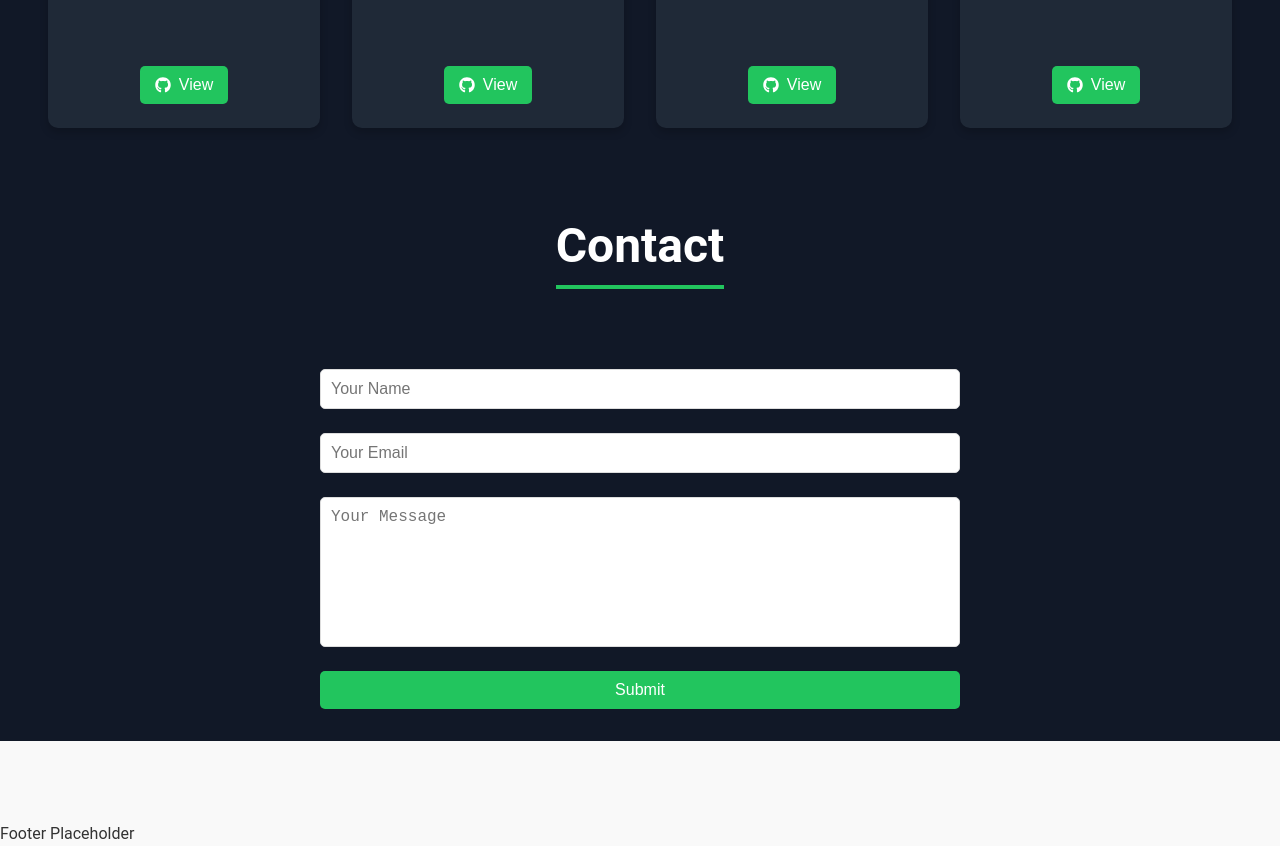
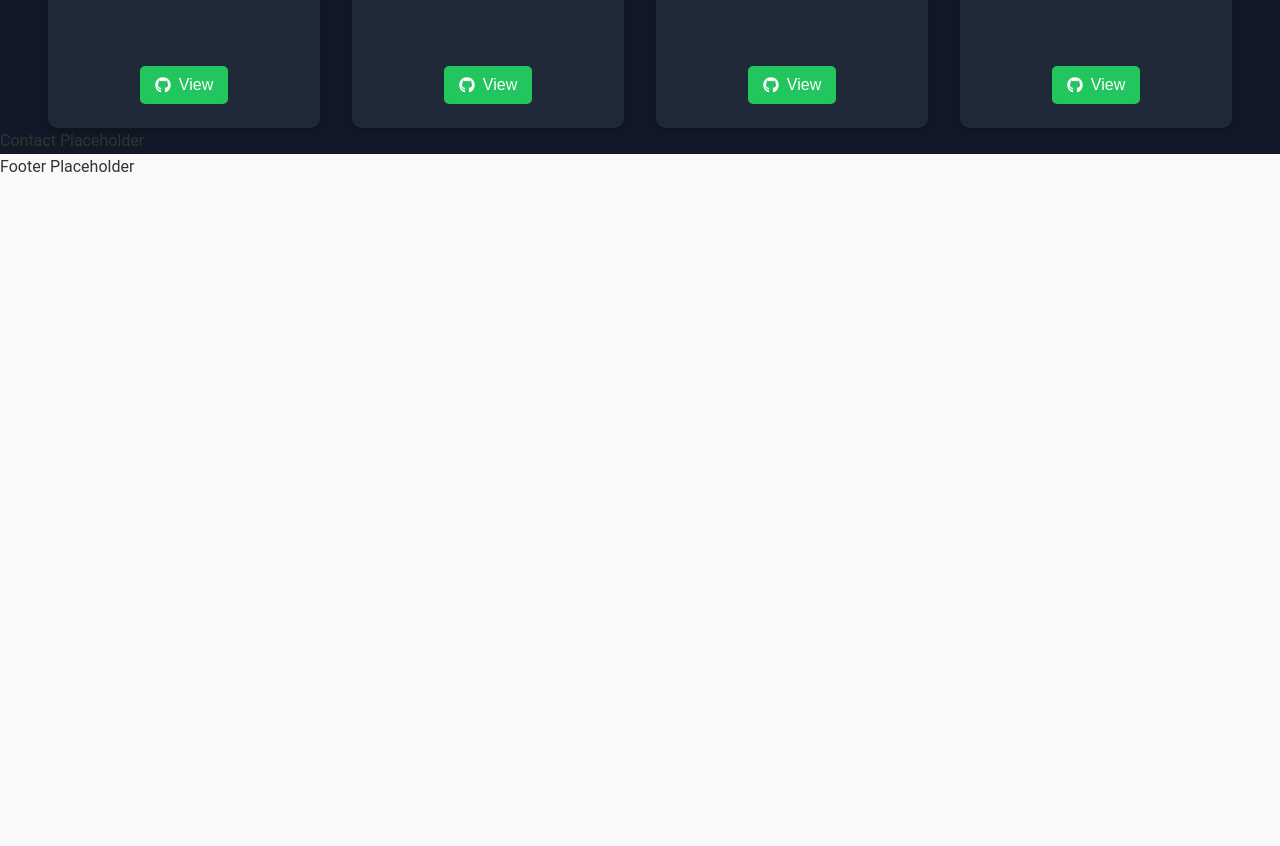
Before and after one commit to Agraw-Mindaye/Portfolio, a React (Create React App) app: page / in a window 1280 px wide. Shown: the part 2080-2926 px from the top of the page. After the commit the page ends 2259 px from the top, so only its background shows below. Built offline with nearby package versions, Linux system fonts and the light colour scheme.

Commit message:
Revert "created the contact section using EmailJS"
This reverts commit 8576a8f42889a6f4e374c356cdc03449f3b9f222.

```diff
--- a/package.json
+++ b/package.json
@@ -13,7 +13,6 @@
         "eject": "react-scripts eject"
     },
     "dependencies": {
-        "@emailjs/browser": "^4.4.1",
         "@react-spring/web": "^9.7.5",
         "react": "^18.2.0",
         "react-dom": "^18.2.0",
--- a/src/components/Contact.tsx
+++ b/src/components/Contact.tsx
@@ -1,136 +1,8 @@
-import { useState } from "react";
-import { useMediaQuery } from "../hooks/useMediaQuery";
-import { CSSProperties } from "react";
-import emailjs from "@emailjs/browser";
+const Contact = () => {
+    return (
+        <div>Contact Placeholder</div>
+    )
 
-const Contact = () => {
-
-  const breakpoint = useMediaQuery();
-  const isMobile = breakpoint === "xs" || breakpoint === "sm"; // For small screens < 768px
-  const isTablet = breakpoint === "md" || breakpoint === "lg"; // For 768px ≤ width < 1280px
-
-  const [formData, setFormData] = useState({
-    from_name: "",
-    email: "",
-    message: "",
-  });
-
-  const [status, setStatus] = useState("");
-
-  const handleChange = (e: React.ChangeEvent<HTMLInputElement | HTMLTextAreaElement>) => {
-    const { name, value } = e.target;
-    setFormData((prev) => ({ ...prev, [name]: value }));
-  };
-
-  const handleSubmit = (e: React.FormEvent) => {
-    e.preventDefault();
-
-    const serviceId = process.env.REACT_APP_EMAILJS_SERVICE_ID!;
-    const templateId = process.env.REACT_APP_EMAILJS_TEMPLATE_ID!;
-    const publicKey = process.env.REACT_APP_EMAILJS_PUBLIC_KEY!;
-
-
-    emailjs
-    .send(serviceId, templateId, formData, publicKey)
-      .then(
-        (response) => {
-          console.log("SUCCESS!", response.status, response.text);
-          setStatus("Message sent successfully!");
-          setFormData({ from_name: "", email: "", message: "" });
-        },
-        (err) => {
-          console.error("FAILED...", err);
-          setStatus("Failed to send message. Please try again.");
-        }
-      );
-  };
-
-  const contactSectionStyle: CSSProperties = {
-    display: "flex",
-    flexDirection: "column",
-    alignItems: "center",
-    marginBottom: "5rem",
-  };
-
-  const titleStyle: CSSProperties = {
-    position: "relative",
-    fontSize: isTablet ? "2.5rem" : isMobile ? "1.75rem" : "3rem",
-    marginTop: "5rem",
-    marginBottom: isMobile ? "3rem" : "5rem",
-    color: "#fff",
-    borderBottom: "solid 4px #22c55e",
-  };
-
-  const formStyle: CSSProperties = {
-    display: "flex",
-    flexDirection: "column",
-    width: isMobile ? "90%" : isTablet ? "70%" : "50%",
-    gap: "1.5rem",
-    color: "#111827",
-  };
-
-  const inputStyle: CSSProperties = {
-    padding: "10px",
-    borderRadius: "5px",
-    border: "1px solid #ddd",
-    fontSize: "1rem",
-    width: "100%",
-  };
-
-  const textAreaStyle: CSSProperties = {
-    ...inputStyle,
-    height: "150px",
-    resize: "none",
-  };
-
-  const buttonStyle: CSSProperties = {
-    padding: "10px 15px",
-    backgroundColor: "#22c55e",
-    color: "#fff",
-    border: "none",
-    borderRadius: "5px",
-    fontSize: "1rem",
-    cursor: "pointer",
-    marginBottom: '2rem'
-  };
-
-  return (
-    <section id="contact" style={contactSectionStyle}>
-      <h2 style={titleStyle}>Contact</h2>
-      <form style={formStyle} onSubmit={handleSubmit}>
-        <input
-          type="text"
-          name="from_name"
-          placeholder="Your Name"
-          style={inputStyle}
-          value={formData.from_name}
-          onChange={handleChange}
-          required
-        />
-        <input
-          type="email"
-          name="email"
-          placeholder="Your Email"
-          style={inputStyle}
-          value={formData.email}
-          onChange={handleChange}
-          required
-        />
-        <textarea
-          name="message"
-          placeholder="Your Message"
-          style={textAreaStyle}
-          value={formData.message}
-          onChange={handleChange}
-          required
-        ></textarea>
-        <button type="submit" style={buttonStyle}>
-          Submit
-        </button>
-      </form>
-      {status && <p style={{ color: status.includes("successfully") ? "#22c55e" : "red" }}>{status}</p>}
-    </section>
-  );
-};
+}
 
 export default Contact;
```
Also changed, not shown: 1 other file (tests, documents, lock files or other folders).
